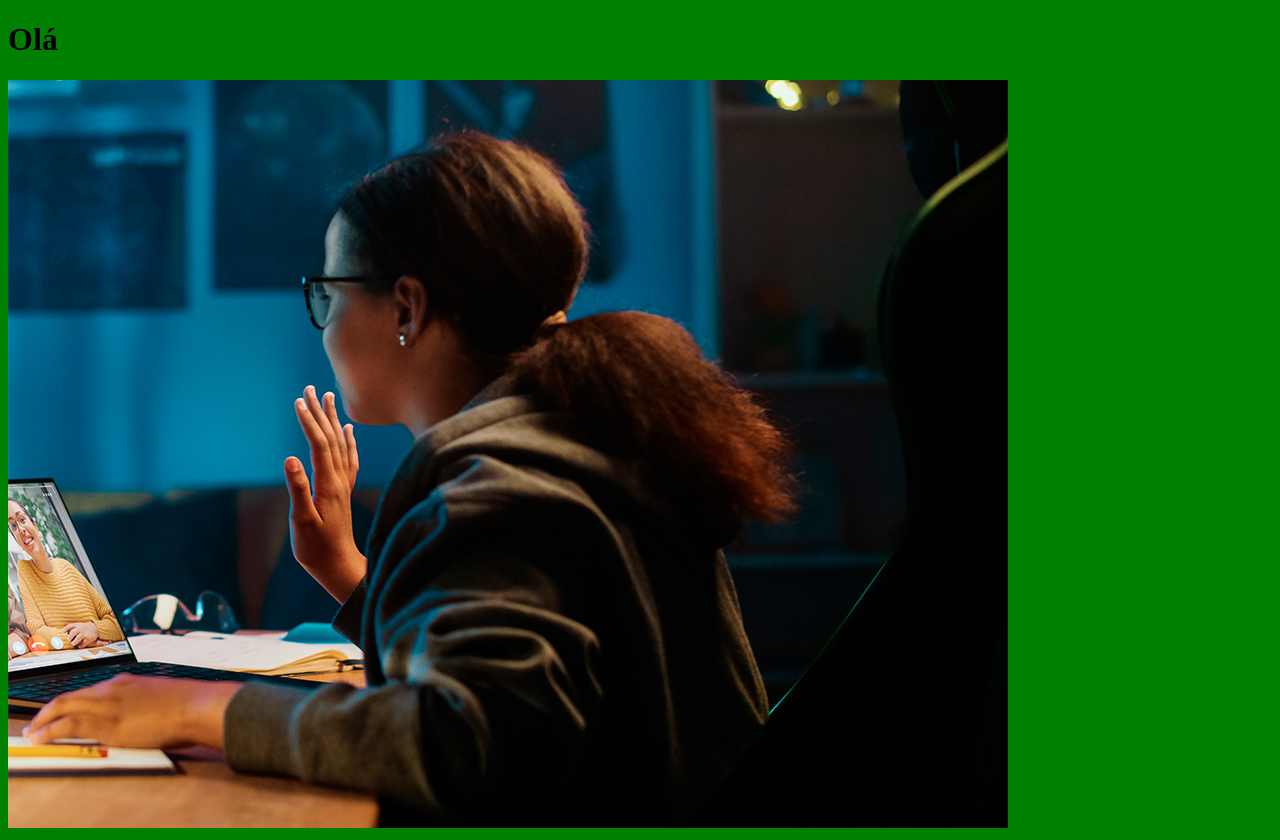
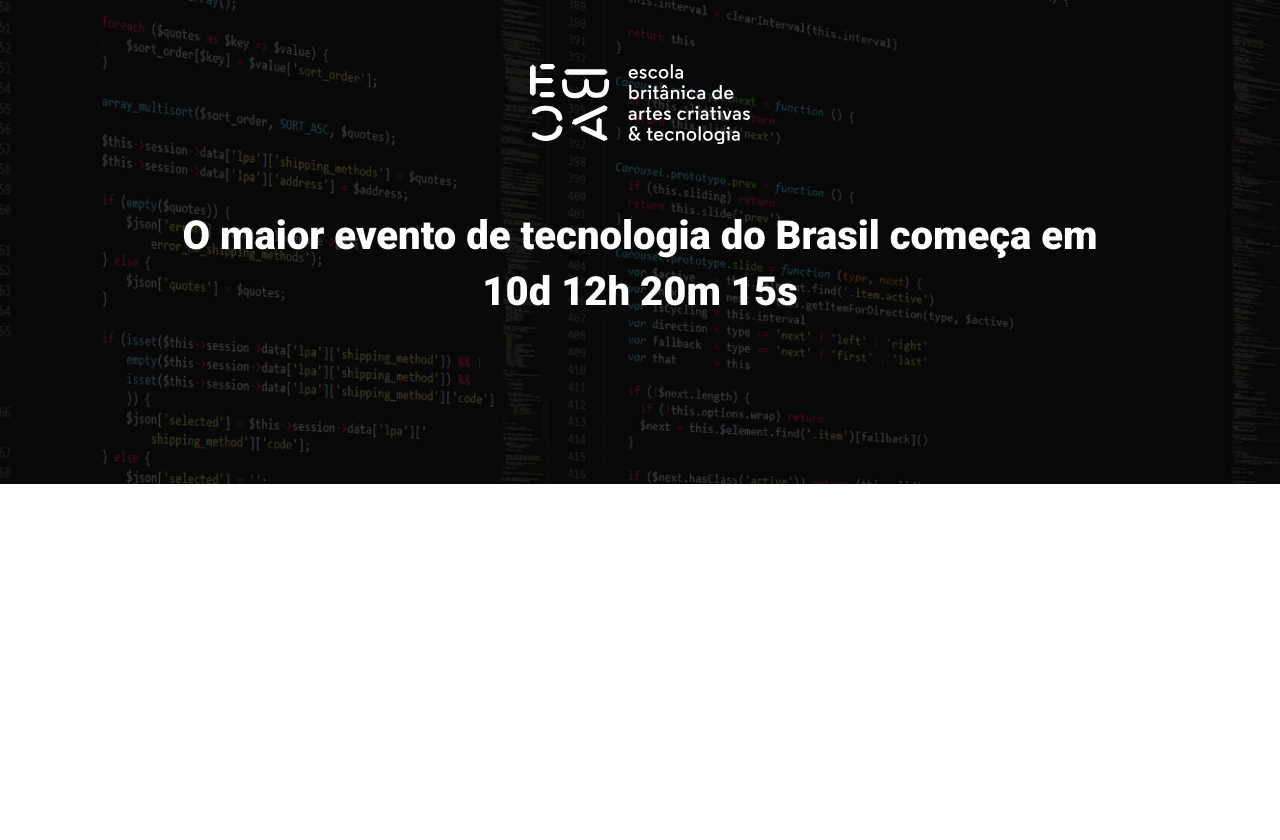
Before and after one commit to Lucas-TA/Event-Countdown-Timer, a website built with Parcel: page src/index.html in a window 1280 px wide. After the commit the page ends 800 px from the top, so only its background shows below. Built offline with nearby package versions, Linux system fonts and the light colour scheme.

Commit message:
adding hero section

```diff
--- a/src/index.html
+++ b/src/index.html
@@ -3,12 +3,21 @@
 <head>
     <meta charset="UTF-8">
     <meta name="viewport" content="width=device-width, initial-scale=1.0">
-    <title>Document</title>
+    <title>EBAC Tech Talks</title>
+    <style>
+        @import url('https://fonts.googleapis.com/css2?family=Roboto:wght@400;700;900&display=swap');
+    </style>
     <link rel="stylesheet" href="./styles/main.scss">
 </head>
 <body>
-    <h1>Olá</h1>
-    <img src="./assets/backend.png" alt="">
+    <header class="hero">
+        <div class="container">
+            <img class="hero__logo" src="./assets/ebac_logo.svg" alt="EBAC">
+            <p class="hero__text">
+                O maior evento de tecnologia do Brasil começa em 10d 12h 20m 15s
+            </p>
+        </div>
+    </header>
 
     <script src="./scripts/main.js"></script>
 </body>
--- /dev/null
+++ b/src/styles/_hero.scss
@@ -0,0 +1,56 @@
+.hero {
+    position: relative;
+
+    padding-top: 64px;
+    padding-bottom: 100px;
+
+    background-image: url(../assets/fundo.png);
+    background-repeat: no-repeat;
+    background-position: center;
+    background-size: cover;
+
+    .container {
+        position: relative;
+    }
+
+    &::before {
+        position: absolute;
+        top: 0;
+        left: 0;
+        width: 100%;
+        height: 100%;
+        background-color: #000;
+        content: '';
+        opacity: 0.7;
+    }
+
+    &__text {
+        margin-top: 64px;
+        margin-bottom: 64px;
+
+        line-height: 56px;
+        font-weight: 800;
+        font-size: 40px;
+        text-align: center;
+        color: #FFFFFF;
+    }
+
+    &__logo {
+        margin: 0 auto;
+        height: 80px;
+        display: block;
+    }
+
+    @media (max-width: 640px) {
+        padding: 40px 0;
+
+        &__logo {
+            height: 40px;
+        }
+        &__text {
+            font-size: 22px;
+            line-height: 24px;
+            margin: 24px 0;
+        }
+    }
+}
--- a/src/styles/main.scss
+++ b/src/styles/main.scss
@@ -1,3 +1,22 @@
-body {
-    background-color: green;
+@use 'hero';
+
+* {
+    margin: 0;
+    padding: 0;
+    box-sizing: border-box;
+    font-family: 'Roboto', sans-serif;
+    color: #fff;
 }
+.container {
+    max-width: 960px;
+    width: 100%;
+    margin: 0 auto;
+
+    @media (max-width: 1024px) {
+        max-width: 90%;
+    }
+
+    @media (max-width: 640px) {
+        max-width: 80%;
+    }
+}
```
